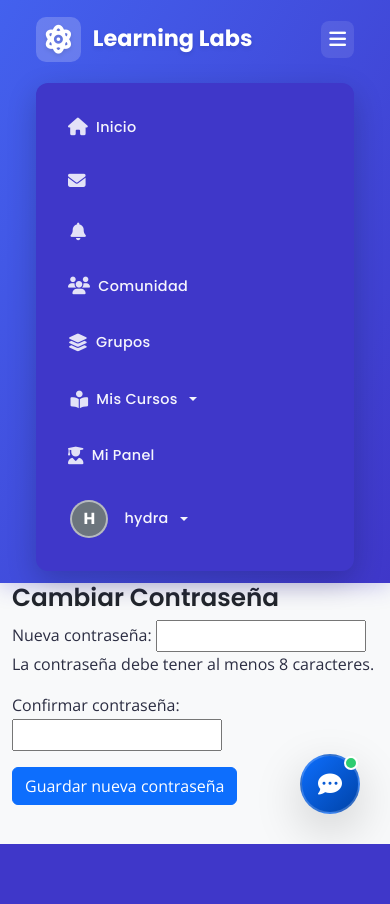
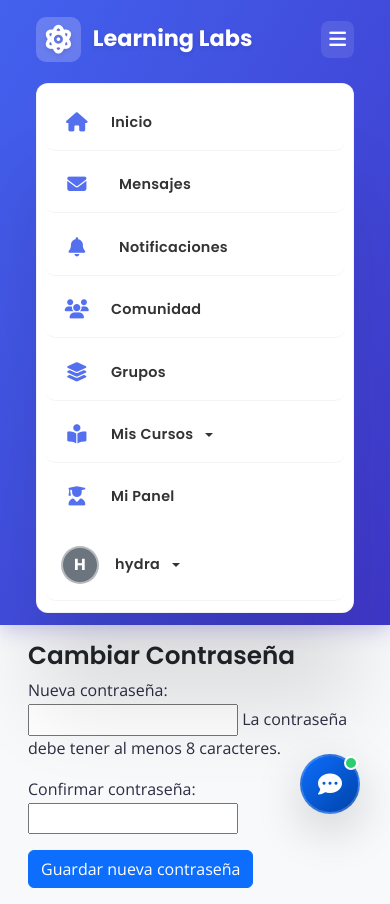
Before and after one commit to labslearning/learning-labs-final, a Django app: page /cuenta/cambiar-clave/ in a window 390 px wide, after a click that opens the changed part. Before the commit the page ends 844 px from the top, so only its background shows below. Run offline with Django 5.2, Linux system fonts and the light colour scheme; a user stored in the database is signed in; data comes from the database, SQL or seed files in the repository; data that the repository does not hold is empty; parts of the project's set-up code (start-up, migrations or seed data) failed here and were passed over; some libraries are stand-ins or nearby versions.

Commit message:
Fix: enlance youtube 21

```diff
--- a/tasks/templates/base.html
+++ b/tasks/templates/base.html
@@ -4,7 +4,7 @@
 <html lang="es">
 <head>
     <meta charset="UTF-8">
-    <meta name="viewport" content="width=device-width, initial-scale=1.0">
+    <meta name="viewport" content="width=device-width, initial-scale=1.0, maximum-scale=1.0, user-scalable=no, viewport-fit=cover">
     <title>Learning Labs - Plataforma Educativa</title>
 
     <link href="https://cdn.jsdelivr.net/npm/bootstrap@5.3.3/dist/css/bootstrap.min.css" rel="stylesheet">
@@ -32,6 +32,13 @@
             --edu-border-radius: 12px;
             --edu-box-shadow: 0 8px 24px rgba(0, 0, 0, 0.08);
             --edu-transition: all 0.3s cubic-bezier(0.25, 0.8, 0.25, 1);
+
+            /* Áreas seguras para móviles modernos (iPhone X+) */
+            --safe-area-bottom: env(safe-area-inset-bottom, 20px);
+        }
+
+        html {
+            scroll-behavior: smooth;
         }
 
         body {
@@ -43,6 +50,8 @@
             min-height: 100vh;
             display: flex;
             flex-direction: column;
+            overflow-x: hidden; /* Evita scroll lateral */
+            -webkit-tap-highlight-color: transparent;
         }
 
         h1, h2, h3, h4, h5, h6 {
@@ -119,6 +128,8 @@
             opacity: 0.9;
         }
 
+        /* Hover en escritorio */
+        @media (min-width: 992px) {
             .nav-link:hover, .nav-link:focus, .nav-link.show {
                 color: white !important;
                 background-color: rgba(255, 255, 255, 0.15);
@@ -131,6 +142,7 @@
                 font-weight: 600;
                 color: white !important;
                 box-shadow: inset 0 0 0 1px rgba(255,255,255,0.3);
+            }
         }
 
         /* Dropdowns más estéticos */
@@ -168,7 +180,7 @@
             margin-right: 0.5rem;
         }
 
-        /* Badges de notificación mejorados */
+        /* Badges de notificación (Escritorio) */
         .badge-notification {
             position: absolute;
             top: 2px;
@@ -205,6 +217,7 @@
             border: 2px solid rgba(255,255,255,0.9);
             box-shadow: 0 2px 5px rgba(0,0,0,0.1);
             transition: var(--edu-transition);
+            border-radius: 50%;
         }
 
         .nav-avatar-placeholder {
@@ -218,6 +231,7 @@
             font-weight: bold;
             font-size: 1rem;
             border: 2px solid rgba(255,255,255,0.5);
+            border-radius: 50%;
         }
 
         .nav-link:hover .nav-avatar-img {
@@ -225,19 +239,75 @@
             transform: scale(1.05);
         }
 
+        /* ============ ESTILOS MÓVILES (TIPO APP) ============ */
         @media (max-width: 991.98px) {
+            .navbar { padding: 0.7rem 1rem; }
+            .navbar-brand { font-size: 1.4rem; }
+
             .navbar-collapse {
-                background-color: var(--edu-secondary);
+                background-color: white; /* Fondo blanco */
                 margin-top: 1rem;
                 border-radius: var(--edu-border-radius);
-                padding: 1rem;
-                box-shadow: 0 10px 30px rgba(0,0,0,0.2);
+                padding: 0.5rem;
+                box-shadow: 0 100px 80px rgba(0,0,0,0.1); /* Sombra profunda */
+                border: 1px solid rgba(0,0,0,0.05);
+                max-height: 85vh;
+                overflow-y: auto;
             }
 
+            .nav-item { width: 100%; margin: 0; }
+
             .nav-link {
-                padding: 0.8rem 1rem !important;
-                margin: 0.25rem 0;
+                padding: 1rem 1rem !important; /* Area táctil grande */
+                margin: 0.2rem 0;
                 justify-content: flex-start;
+                color: #333 !important; /* Texto oscuro */
+                font-weight: 600;
+                border-radius: 10px;
+                border-bottom: 1px solid #f4f4f4;
+            }
+
+            .nav-link:active {
+                background-color: #f0f2f5; /* Feedback al tocar */
+            }
+
+            .nav-link i {
+                color: var(--edu-primary);
+                width: 32px;
+                text-align: center;
+                font-size: 1.2rem;
+                margin-right: 10px;
+            }
+
+            /* Badge en Móvil (A la derecha, estilo iOS) */
+            .badge-notification {
+                position: static !important;
+                transform: none !important;
+                margin-left: auto !important; /* Empuja a la derecha */
+                border: none;
+                min-width: 24px;
+                height: 24px;
+                font-size: 0.8rem;
+                background-color: var(--edu-danger);
+                color: white;
+                border-radius: 12px;
+            }
+
+            /* Dropdowns limpios en móvil */
+            .dropdown-menu {
+                box-shadow: none;
+                border: none;
+                padding-left: 1rem;
+                background-color: transparent;
+                margin-top: 0 !important;
+                border-left: 3px solid var(--edu-primary);
+                border-radius: 0;
+            }
+
+            .dropdown-item {
+                padding: 0.8rem 1rem;
+                color: #555;
+                font-size: 1rem;
             }
         }
 
@@ -304,6 +374,38 @@
 
         .edu-card-body {
             padding: 1.5rem;
+        }
+
+        @media (max-width: 768px) {
+            .edu-card-body { padding: 1rem; }
+        }
+
+        /* Contenedor Principal */
+        .main-content-wrapper {
+            width: 100%; padding: 1.5rem; margin: 0 auto; padding-bottom: 6rem;
+        }
+        @media (min-width: 1400px) { .main-content-wrapper { max-width: 1320px; } }
+        @media (max-width: 768px) {
+            .main-content-wrapper { padding: 1rem 1rem; }
+        }
+
+        /* Sugerencia de Rotación */
+        #rotate-hint {
+            display: none; background: linear-gradient(to right, #fff3cd, #fff8e1);
+            color: #856404; border-left: 4px solid #ffc107; padding: 0.8rem 1rem;
+            border-radius: 8px; font-size: 0.9rem; margin-bottom: 1.5rem;
+            align-items: center; box-shadow: 0 4px 6px rgba(0,0,0,0.05);
+        }
+        @media (max-width: 576px) and (orientation: portrait) {
+            .has-tables #rotate-hint { display: flex; }
+        }
+
+        /* Tablas Responsivas */
+        .table-responsive {
+            display: block; width: 100%; overflow-x: auto;
+            -webkit-overflow-scrolling: touch; border-radius: 12px;
+            box-shadow: 0 2px 10px rgba(0,0,0,0.03); margin-bottom: 1rem;
+            border: 1px solid #eee; background: white;
         }
 
         /* ========== MODAL DE VIDEO MEJORADO (YOUTUBE) ========== */
@@ -548,12 +650,14 @@
             <div class="collapse navbar-collapse" id="navbarNav">
 
                 <div class="navbar-nav ms-auto align-items-lg-center">
-                    <a href="/" class="nav-link"><i class="fas fa-home"></i> Inicio</a>
+                    <a href="/" class="nav-link"><i class="fas fa-home"></i> <span>Inicio</span></a>
 
                     {% if user.is_authenticated %}
 
                         <a class="nav-link position-relative mx-lg-1" href="{% url 'buzon_mensajes' %}" title="Mensajería Interna">
                             <i class="fas fa-envelope"></i>
+                            <span class="d-lg-none ms-2">Mensajes</span>
+
                             {% if mensajes_no_leidos_count > 0 %}
                             <span class="badge-notification">
                                 {{ mensajes_no_leidos_count }}
@@ -564,6 +668,8 @@
                         <li class="nav-item dropdown mx-lg-1">
                             <a class="nav-link position-relative" href="#" role="button" data-bs-toggle="dropdown" aria-expanded="false" id="notification-dropdown-toggle">
                                 <i class="fas fa-bell"></i>
+                                <span class="d-lg-none ms-2">Notificaciones</span>
+
                                 <span id="notification-badge" class="badge-notification" style="{% if notificaciones_count == 0 %}display: none;{% endif %}">
                                     {{ notificaciones_count }}
                                 </span>
@@ -605,13 +711,13 @@
                             </ul>
                         </li>
 
-                        <a href="{% url 'social_feed' %}" class="nav-link"><i class="fas fa-users"></i> Comunidad</a>
+                        <a href="{% url 'social_feed' %}" class="nav-link"><i class="fas fa-users"></i> <span>Comunidad</span></a>
 
-                        <a href="{% url 'lista_grupos' %}" class="nav-link"><i class="fas fa-layer-group"></i> Grupos</a>
+                        <a href="{% url 'lista_grupos' %}" class="nav-link"><i class="fas fa-layer-group"></i> <span>Grupos</span></a>
 
                         {% if user.perfil.rol == 'ADMINISTRADOR' or user.perfil.rol == 'PSICOLOGO' or user.perfil.rol == 'COORD_ACADEMICO' or user.perfil.rol == 'COORD_CONVIVENCIA' %}
                             <a href="{% url 'dashboard_bienestar' %}" class="nav-link">
-                                <i class="fas fa-chart-line"></i> Bienestar
+                                <i class="fas fa-chart-line"></i> <span>Bienestar</span>
                             </a>
                         {% endif %}
 
@@ -619,13 +725,13 @@
 
                             {% if user.perfil.rol == 'DOCENTE' %}
                             <a href="{% url 'dashboard_docente' %}" class="nav-link">
-                                <i class="fas fa-clipboard-list"></i> Notas
+                                <i class="fas fa-clipboard-list"></i> <span>Notas</span>
                             </a>
 
                             {% elif user.perfil.rol == 'ESTUDIANTE' or user.perfil.rol == 'ACUDIENTE' %}
                             <li class="nav-item dropdown">
                                 <a class="nav-link dropdown-toggle" href="#" role="button" data-bs-toggle="dropdown">
-                                    <i class="fas fa-book-reader"></i> Mis Cursos
+                                    <i class="fas fa-book-reader"></i> <span>Mis Cursos</span>
                                 </a>
                                 <ul class="dropdown-menu shadow-sm">
                                     <li><a class="dropdown-item" href="/english"><i class="fas fa-language"></i> Inglés</a></li>
@@ -708,8 +814,15 @@
     </nav>
 
     {# El contenido específico de cada página se inserta aquí #}
-    {% block content %}
-    {% endblock %}
+    <div class="main-content-wrapper">
+        <div id="rotate-hint" class="container">
+            <div class="d-flex align-items-center justify-content-center">
+                <i class="fas fa-mobile-alt fa-rotate-90 me-2"></i>
+                <span>Gira tu dispositivo para ver mejor las tablas de datos.</span>
+            </div>
+        </div>
+        {% block content %}{% endblock %}
+    </div>
 
     <div id="youtubeModal" class="yt-modal">
         <div class="yt-modal-content">
@@ -771,6 +884,11 @@
              const notifToggle = document.getElementById('notification-dropdown-toggle');
              if(notifToggle) {
                  notifToggle.addEventListener('click', resetNotificationCounter);
+             }
+
+             // --- DETECCIÓN DE TABLAS PARA SUGERENCIA DE ROTACIÓN ---
+             if(document.querySelector('table')) {
+                 document.body.classList.add('has-tables');
              }
 
              console.log("Base.html: Event listeners setup complete.");
@@ -1026,6 +1144,14 @@
                     if (href.indexOf('http') === 0) {
                          window.open(href, '_blank');
                     }
+                }
+
+                // --- 3. LÓGICA PDF ---
+                if (href.toLowerCase().endsWith('.pdf')) {
+                    e.preventDefault();
+                    e.stopPropagation();
+                    // Abrir PDF en una pestaña nueva para evitar problemas de CORS/X-Frame
+                    window.open(href, '_blank', 'noopener,noreferrer');
                 }
 
             }, true); // Use capture para interceptar antes que nadie
```
Lines whose indentation alone changed are shown as unchanged.
